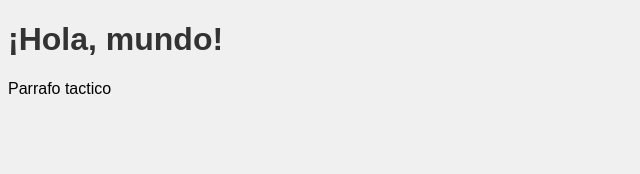
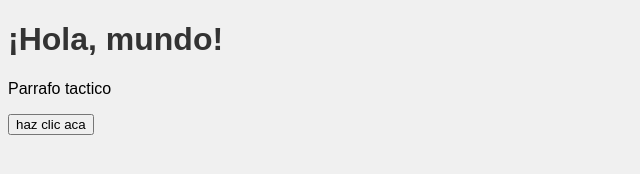
Before and after one commit to RaZhulk/mi-pagina-, a plain HTML site: page index.html in a window 1280 px wide. Shown: the whole page, without its empty margins (0-640 px from the left). Drawn offline with Linux system fonts and the light colour scheme.

Commit message:
añadido un boton

```diff
--- a/index.html
+++ b/index.html
@@ -12,5 +12,9 @@
 
 	<p>Parrafo tactico</p>
 
+
+<button onclick="alert('holita')">haz clic aca</button>
+
+
 </body>
 </html>
```
